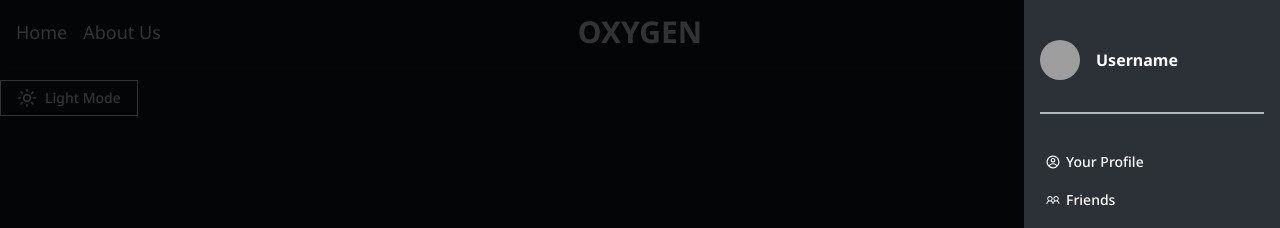
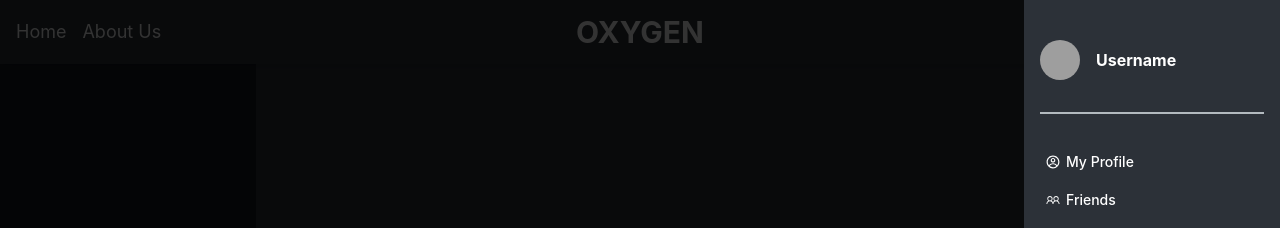
Before and after one commit to KastriotAvdiaj/OxygenQuiz, a React (Vite) app: page /settings in a window 1280 px wide. Both pictures are taken after a click on the button "My Profile". Shown: the top 228 px of the page. Built offline with nearby package versions, Linux system fonts and the light colour scheme; grey boxes are pictures that could not be loaded.

Commit message:
instelled vitest, which is a testing framework for vite apps. Created my profile page with no content in it yet.

```diff
--- a/package.json
+++ b/package.json
@@ -45,6 +45,7 @@
     "tailwindcss": "^3.4.9",
     "typescript": "^5.5.3",
     "typescript-eslint": "^8.0.0",
-    "vite": "^5.4.0"
+    "vite": "^5.4.0",
+    "vitest": "^2.0.5"
   }
 }
--- a/src/App.tsx
+++ b/src/App.tsx
@@ -6,6 +6,7 @@ import { Dashboard } from "./pages/Dashboard/Dashboard";
 import { AboutUs } from "./pages/AboutUs/AboutUs";
 import { Settings } from "./pages/SettingsPage/Settings";
 import { ThemeProvider } from "./components/ui/theme-provider";
+import { MyProfile } from "./pages/Profile/MyProfile";
 
 function AppContent() {
   const location = useLocation();
@@ -20,6 +21,7 @@ function AppContent() {
             <Route path="/dashboard" element={<Dashboard />} />
             <Route path="/about-us" element={<AboutUs />} />
             <Route path="/settings" element={<Settings />} />
+            <Route path="/my-profile" element={<MyProfile />} />
           </Routes>
         </main>
       </ThemeProvider>
--- a/src/componentsOurs/DrawerFilled.tsx
+++ b/src/componentsOurs/DrawerFilled.tsx
@@ -32,7 +32,7 @@ export const DrawerFilled = () => {
             <Button
               variant={"default"}
               size={"none"}
-              className="flex items-center gap-3 py-2 h-12 px-4 shadow-[2px_2px_10px_0px_rgba(0,0,0,0.5)] hover:ring-1 hover:ring-[var(--border)]"
+              className="flex items-center rounded-[2rem] gap-3 py-2 h-12 px-4 shadow-[2px_2px_10px_0px_rgba(0,0,0,0.5)] hover:ring-1 hover:ring-[var(--border)]"
             >
               My Profile
               <Avatar className="cursor-pointer">
@@ -56,14 +56,20 @@ export const DrawerFilled = () => {
                 // color="white"
                 length="100%"
               />
-              <Button
-                variant={"drawer"}
-                size={"drawerSize"}
-                className="mt-6 w-full"
+              <NavLink
+                to={"/my-profile"}
                 onClick={handleDrawerClose}
+                className="w-full"
               >
-                <CgProfile className="text-sm" /> Your Profile
-              </Button>
+                <Button
+                  variant={"drawer"}
+                  size={"drawerSize"}
+                  className="mt-6 w-full"
+                  onClick={handleDrawerClose}
+                >
+                  <CgProfile className="text-sm" /> My Profile
+                </Button>
+              </NavLink>
               <Button
                 variant={"drawer"}
                 size={"drawerSize"}
--- a/src/componentsOurs/Header.tsx
+++ b/src/componentsOurs/Header.tsx
@@ -26,7 +26,7 @@ const Header = () => {
 
   return (
     <header
-      className={`fixed top-0 left-0 right-0 z-50 text-lg shadow-md h-16 grid grid-cols-5 items-center px-4 transition-transform duration-400 ${
+      className={`fixed top-0 left-0 bg-[var(--background-secondary)] right-0 z-50 text-lg shadow-md h-16 grid grid-cols-5 items-center px-4 transition-transform duration-400 ${
         hidden ? "-translate-y-full" : "translate-y-0"
       }`}
     >
--- a/src/global.css
+++ b/src/global.css
@@ -16,7 +16,8 @@ body{
 
 :root {
   --add-button:rgb(73, 103, 236);
-  --main: "Noto Sans", sans-serif;
+  /* --main: "Noto Sans", sans-serif; */
+  --main:  -apple-system, BlinkMacSystemFont, 'Segoe UI', 'Roboto', 'Oxygen', 'Ubuntu', 'Cantarell', 'Fira Sans', 'Droid Sans', 'Helvetica Neue', sans-serif;
 }
 
 
--- /dev/null
+++ b/src/pages/Profile/MyProfile.tsx
@@ -0,0 +1,3 @@
+export const MyProfile = () => {
+  return <div className="pt-20 ">MyProfile</div>;
+};
--- a/src/pages/SettingsPage/Settings.tsx
+++ b/src/pages/SettingsPage/Settings.tsx
@@ -1,10 +1,7 @@
-import { ModeToggle } from "@/components/ui/mode-toggle";
-
 export const Settings = () => {
   return (
-    <div className="h-screen  pt-20">
-      {" "}
-      <ModeToggle />
+    <div className="h-screen w-full flex items-center justify-center">
+      <div className="bg-[var(--background-secondary)] h-full w-[60%]"></div>
     </div>
   );
 };
```
Also changed, not shown: 1 other file (tests, documents, lock files or other folders).
